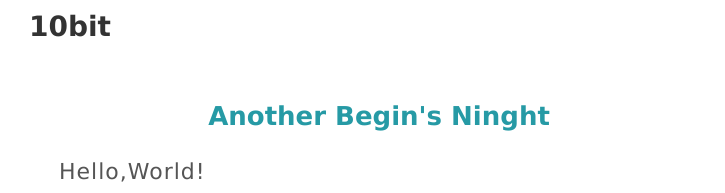
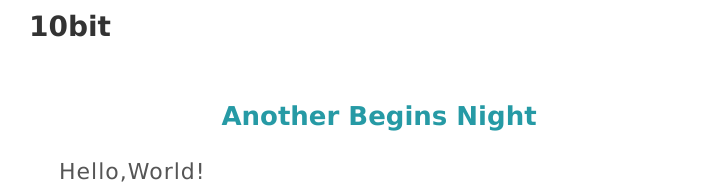
Before and after one commit to windmoe/windmoe.github.com, a plain HTML site: page index.html in a window 1280 px wide. Shown: the top 193 px of the page, without its empty margins (261-986 px from the left). Drawn offline with Linux system fonts and the light colour scheme.

Commit message:
fix title bug

```diff
--- a/index.html
+++ b/index.html
@@ -11,7 +11,7 @@
 <h1 class="blogname"><a href="http://www.10bit.org">10bit</a></h1>
 <div class="mainContent">
 <div class="article">
-<h2 class="title">Another Begin's Ninght</h2>
+<h2 class="title">Another Begins Night</h2>
 <p>Hello,World!</p>
 <p>10bit.org，这也是一个我一时兴起注册的域名，不过估计我写作的方向，跟10bit、Hi10p关系不大，但为什么会选这个域名，因为我一直追求一个比较短的、容易记忆的、方便输入的。这个网站，我的想法是这样的，不是一个御宅族的资讯博客，而是一个完完全全的个人意见博客。</p>
 <p>近几年我的习惯，已经变得不上论坛，始终论坛是七嘴八舌的地方，感觉是相当杂和乱。在网上轻松自由发表意见的地方，后来考虑开博客。至于建立网站（博客）的意图，就我个人来说，是希望有一片自己的土地，亦可以说是有一个平台，通过这个平台来向人分享我的所思所想，我的本意就只是这么的简单。</p>
```
